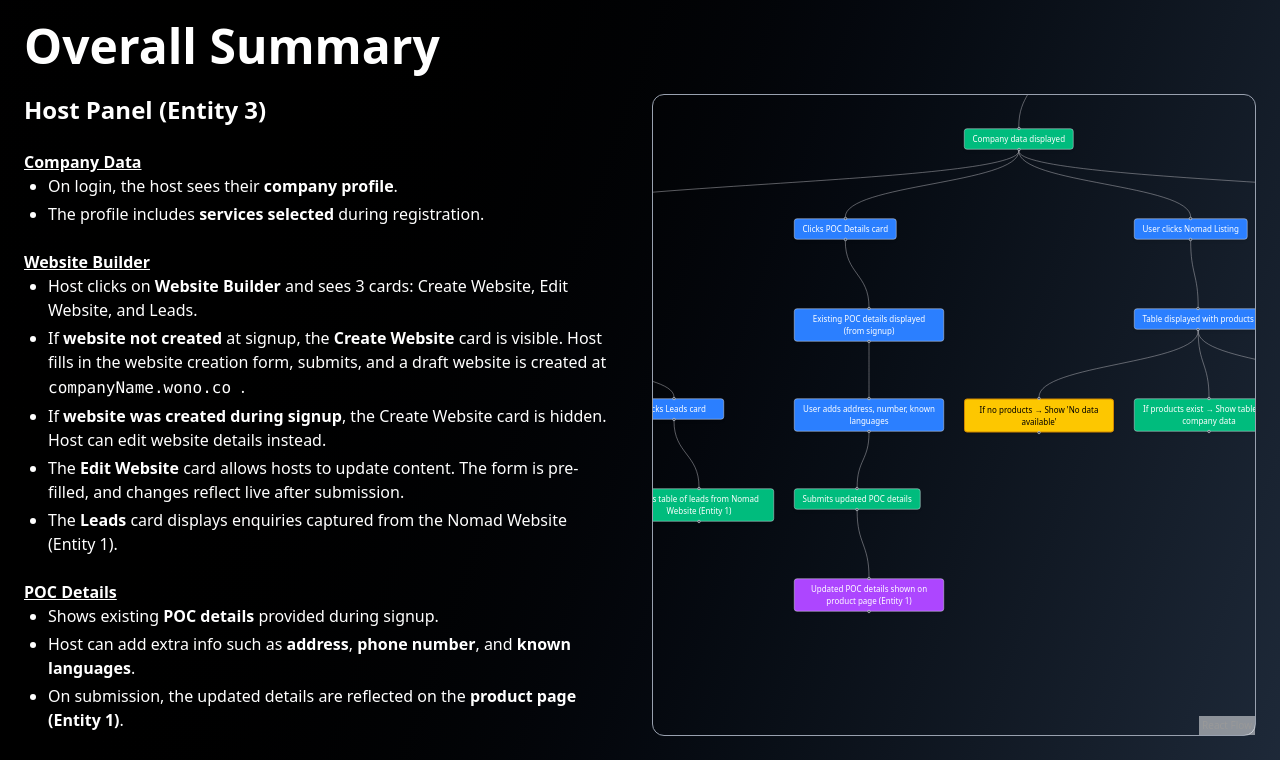
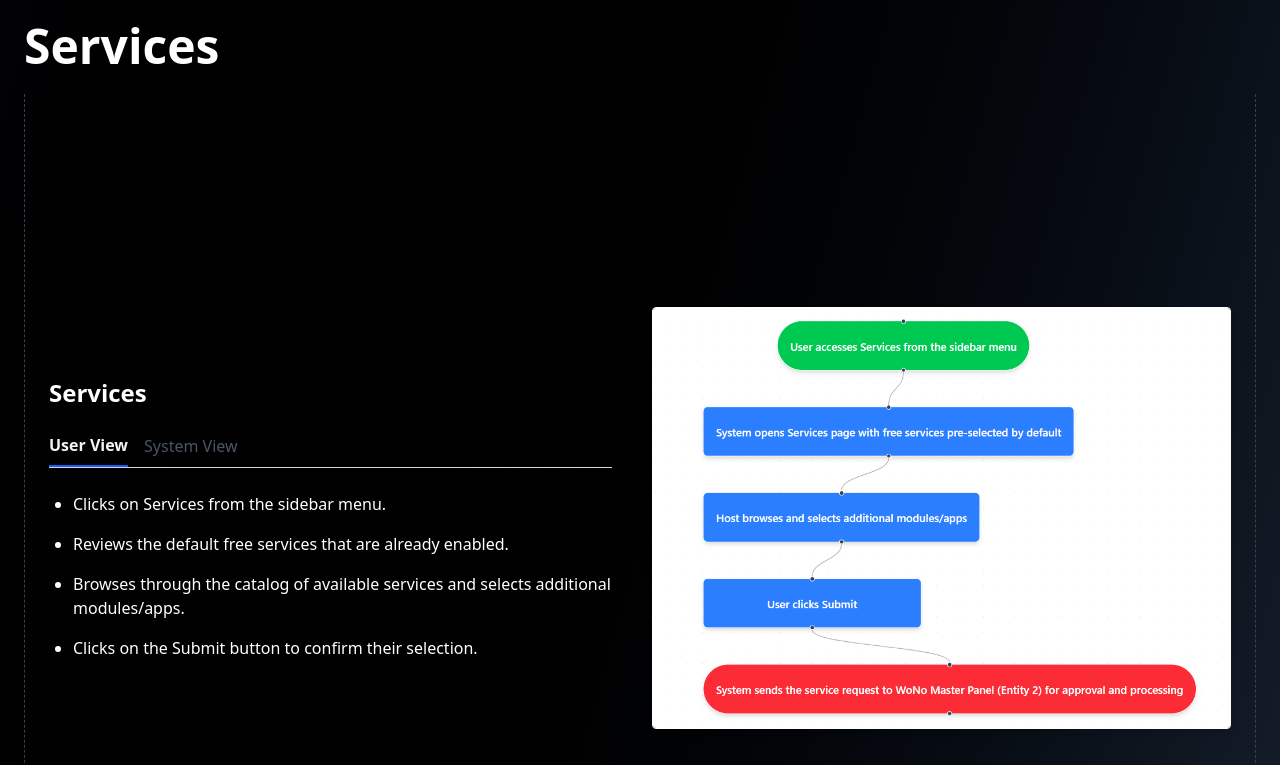
Before and after one commit to Kalpesh-Product/WoNoDocumentation, a React (Vite) app: page /host-panel in a window 1280 px wide. Shown: the part 2935-3700 px from the top of the page. Built offline with nearby package versions, Linux system fonts and the light colour scheme.

Commit message:
`Added servicesSections to hostFlow.js and updated HostPanel.jsx to include new section`

```diff
--- a/src/pages/HostPanel.jsx
+++ b/src/pages/HostPanel.jsx
@@ -8,7 +8,7 @@ import {
 import dagre from "dagre";
 import SideNode from "../components/SideNode.jsx";
 import NomadFlow from "./NomadFlow.jsx";
-import { nomadListingSections, hostPanelSections, pocDetailsSections } from "../sections/hostFlow.js";
+import { nomadListingSections, hostPanelSections, pocDetailsSections, servicesSections } from "../sections/hostFlow.js";
 
 const nodeTypes = { side: SideNode };
 
@@ -227,6 +227,7 @@ export default function HostPanel() {
     { title: "Website Builder", data: hostPanelSections },
     { title: "Nomads Listings", data: nomadListingSections },
     { title: "POC Details", data: pocDetailsSections },
+    { title: "Services", data: servicesSections },
   ];
 
   const onNodesChange = useCallback(
--- a/src/sections/hostFlow.js
+++ b/src/sections/hostFlow.js
@@ -131,3 +131,38 @@ export const pocDetailsSections = [
     ],
   },
 ];
+
+export const servicesSections = [
+  {
+    id: 6,
+    title: "Services",
+    image: "/assets/hosts-panel/services-1.png",
+    points: [
+      {
+        user: "Clicks on Services from the sidebar menu.",
+        system:
+          "Detects navigation event and opens the Services page, showing free services pre-selected by default.",
+      },
+      {
+        user: "Reviews the default free services that are already enabled.",
+        system:
+          "Displays a checklist/grid of services where free ones are marked as selected and locked.",
+      },
+      {
+        user: "Browses through the catalog of available services and selects additional modules/apps.",
+        system:
+          "Highlights selected modules/apps, updates UI to reflect chosen services, and prepares them for submission.",
+      },
+      {
+        user: "Clicks on the Submit button to confirm their selection.",
+        system:
+          "Validates chosen services, packages the request payload, and sends it to the WoNo Master Panel (Entity 2) for approval and processing.",
+      },
+    //   {
+    //     user: "Waits for confirmation or status update.",
+    //     system:
+    //       "Returns acknowledgment of submission (e.g., success message or pending status) and updates the Services dashboard accordingly.",
+    //   },
+    ],
+  },
+];
```
Also changed, not shown: public/assets/hosts-panel/services-1.png (added).
